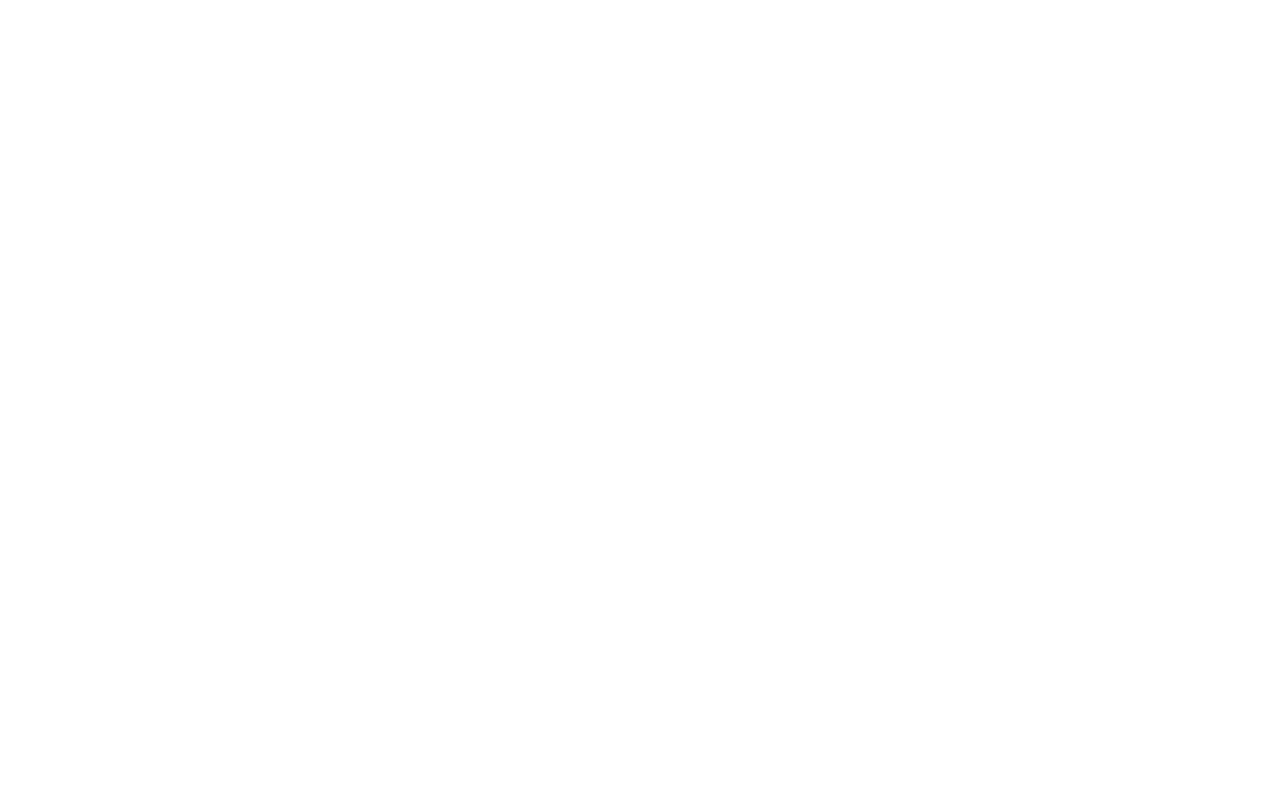
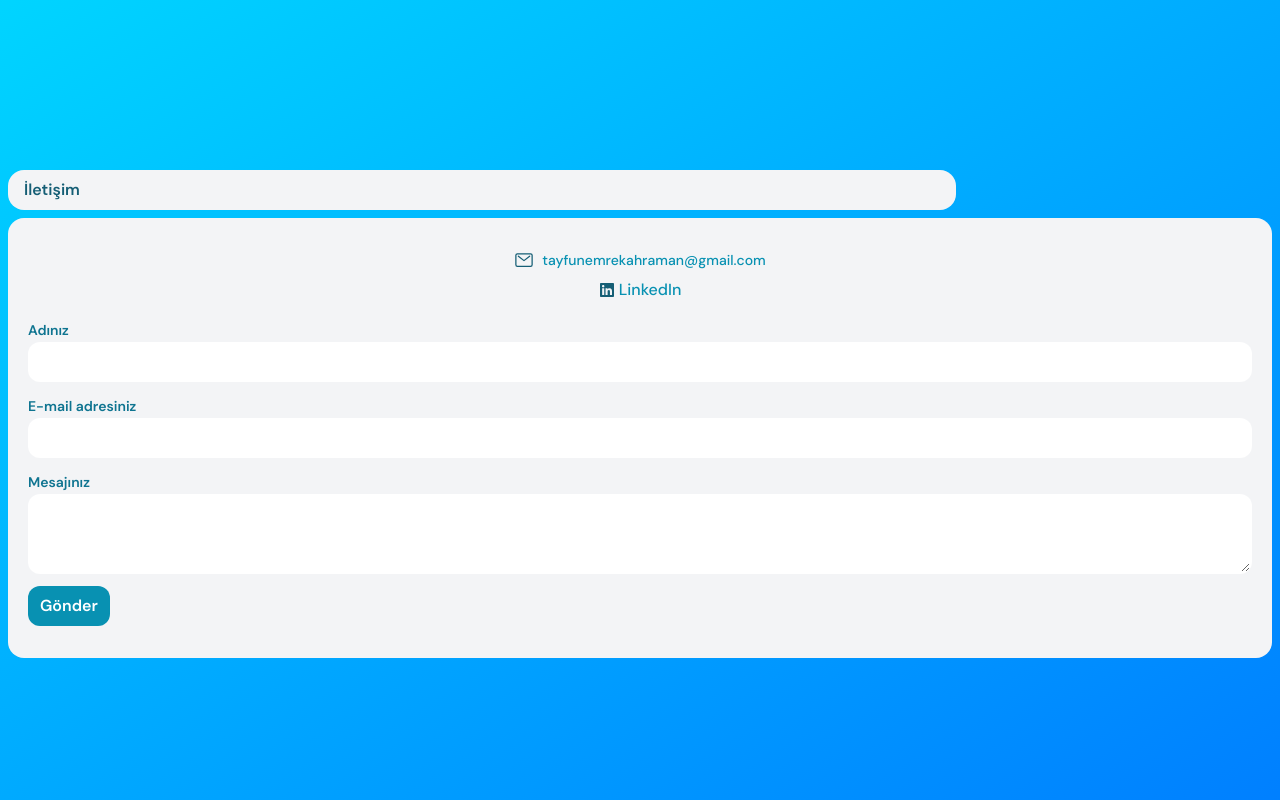
Before and after one commit to tayfunario/portfolio, a Next.js app: page / in a window 1280 px wide. Built offline with nearby package versions, Linux system fonts and the light colour scheme.

Commit message:
completed contact form

```diff
--- /dev/null
+++ b/components/Contact.tsx
@@ -0,0 +1,127 @@
+import { motion } from "framer-motion";
+import { useState } from "react";
+import SectionTitle from "./project_detail/SectionTitle";
+import { IoMailOutline } from "react-icons/io5";
+import { FaLinkedin } from "react-icons/fa";
+
+const pVariants = {
+  initial: {
+    y: 100,
+  },
+  visible: {
+    y: 0,
+    transition: {
+      type: "spring",
+      mass: 0.1,
+    },
+  },
+};
+
+export default function Intro() {
+  const [animateValue, setAnimateValue] = useState<string>("null");
+  return (
+    <motion.main
+      initial={{ y: "-100vh" }}
+      animate={{ y: "0vh" }}
+      exit={{ y: "-100vh" }}
+      transition={{ duration: 1 }}
+      onAnimationComplete={() => setAnimateValue("visible")}
+      className="grid content-center h-screen"
+    >
+      <SectionTitle title="İletişim" />
+
+      <motion.div
+        variants={pVariants}
+        initial="initial"
+        animate={animateValue}
+        className="text-container mt-2 px-5 py-8"
+      >
+        <a
+          href="mailto:tayfunemrekahraman@gmail.com"
+          className="flex justify-center items-center gap-x-2 mb-2"
+        >
+          <IoMailOutline className="size-5" />
+          <span className="text-sm font-medium text-cyan-600">
+            tayfunemrekahraman@gmail.com
+          </span>
+        </a>
+
+        <a
+          href="https://www.linkedin.com/in/tayfun-kahraman-37b4861b0/"
+          target="_blank"
+          className="flex justify-center items-center gap-x-1 mb-4"
+        >
+          <FaLinkedin className="size-4" />
+          <span className="font-medium text-cyan-600">LinkedIn</span>
+        </a>
+
+        <form
+          action="https://formsubmit.co/tayfunemrekahraman@gmail.com"
+          method="POST"
+        >
+          <fieldset>
+            <legend>
+              <label
+                htmlFor="name"
+                className="text-sm text-cyan-700 font-semibold"
+              >
+                Adınız
+              </label>
+            </legend>
+            <input
+              id="name"
+              className="block w-full text-sm bg-white p-2 rounded-xl border-2 border-transparent focus:border-sky-400 outline-none transition-colors"
+              type="text"
+              name="name"
+              required
+            />
+          </fieldset>
+
+          <fieldset className="my-3">
+            <legend>
+              <label
+                htmlFor="email"
+                className="text-sm text-cyan-700 font-semibold"
+              >
+                E-mail adresiniz
+              </label>
+            </legend>
+            <input
+              id="email"
+              className="block w-full text-sm bg-white p-2 rounded-xl border-2 border-transparent focus:border-sky-400 outline-none transition-colors"
+              type="email"
+              name="email"
+              required
+            />
+          </fieldset>
+
+          <fieldset>
+            <legend>
+              <label
+                htmlFor="message"
+                className="text-sm text-cyan-700 font-semibold"
+              >
+                Mesajınız
+              </label>
+            </legend>
+            <textarea
+              id="message"
+              className="block w-full text-sm bg-white p-2 rounded-xl border-2 border-transparent focus:border-sky-400 outline-none transition-colors"
+              name="message"
+              rows={3}
+              required
+            />
+          </fieldset>
+          <motion.button
+            whileHover={{ scale: 1.05 }}
+            whileTap={{ scale: 0.95 }}
+            type="submit"
+            className="text-white mt-3 px-3 py-2 font-semibold bg-cyan-600 rounded-xl"
+          >
+            Gönder
+          </motion.button>
+        </form>
+      </motion.div>
+    </motion.main>
+  );
+}
--- a/pages/index.tsx
+++ b/pages/index.tsx
@@ -1,3 +1,4 @@
+import Contact from "@/components/Contact";
 import Intro from "@/components/Intro";
 import Layout from "@/components/Layout";
 import MyStack from "@/components/MyStack";
@@ -46,6 +47,7 @@
       <AnimatePresence mode="wait">
         {/* {currentPageId === 1 ? <Intro key={0} /> : <MyStack key={1} />} */}
         {/* <Projects /> */}
+        <Contact />
       </AnimatePresence>
     </Layout>
   );
--- a/styles/globals.css
+++ b/styles/globals.css
@@ -56,7 +56,7 @@
 }
 
 .text-container {
-  @apply bg-white rounded-2xl text-cyan-800;
+  @apply bg-gray-100 rounded-2xl text-cyan-800;
 }
 
 .stack-ul-li {
```
